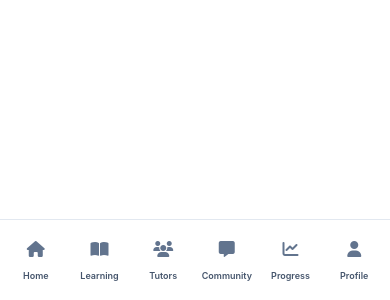
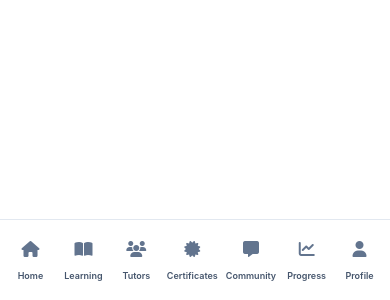
Before and after one commit to Ademolaadisa010/AmTechy, a Next.js app: page /bottom-bar in a window 390 px wide. Shown: the part 544-844 px from the top of the page. Built offline with nearby package versions, Linux system fonts and the light colour scheme.

Commit message:
Added the certificate to the mobile

```diff
--- a/app/bottom-bar/page.tsx
+++ b/app/bottom-bar/page.tsx
@@ -30,7 +30,7 @@ export default function BottomBar(){
         { href: "/dashboard", icon: "fa-house", label: "Home" },
         { href: "/mylearning", icon: "fa-book-open", label: "Learning" },
         { href: "/find-tutor", icon: "fa-users", label: "Tutors" },
-        // { href: "/jobs", icon: "fa-briefcase", label: "Jobs" },
+        { href: "/certificates", icon: "fa-certificate", label: "Certificates" },
         { href: "/community", icon: "fa-message", label: "Community" },
         { href: "/progress", icon: "fa-chart-line", label: "Progress" },
         { href: "/profile", icon: "fa-user", label: "Profile" },
```
